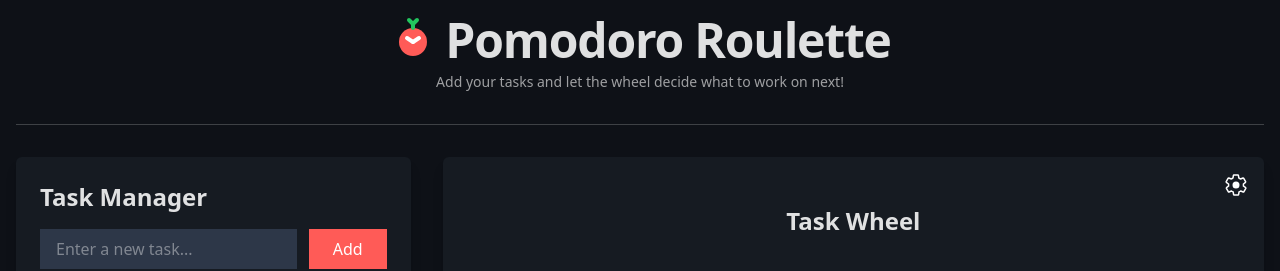
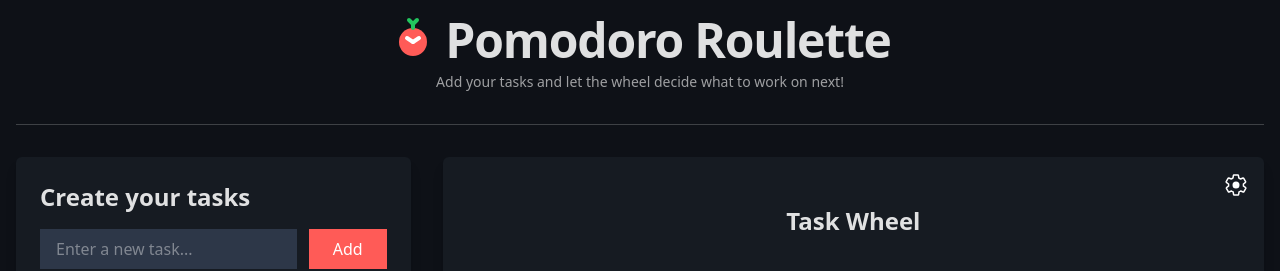
Before and after one commit to andredtr/pomodoro-roulette, a React (Vite) app: page / in a window 1280 px wide. Shown: the top 271 px of the page. Built offline with nearby package versions, Linux system fonts and the light colour scheme.

Commit message:
refactor: update TaskManager header to enhance user guidance

```diff
--- a/src/components/TaskManager.jsx
+++ b/src/components/TaskManager.jsx
@@ -34,7 +34,7 @@ function TaskManager({ tasks, onAddTask, onDeleteTask, onStartTimer, onReorderTa
 
   return (
     <div className="bg-bg-card rounded-md shadow-lg p-6 relative z-10">
-      <h2 className="mb-4">Task Manager</h2>
+      <h2 className="mb-4">Create your tasks</h2>
 
       {/* Add Task Form */}
       <form onSubmit={handleSubmit} className="mb-6">
```
